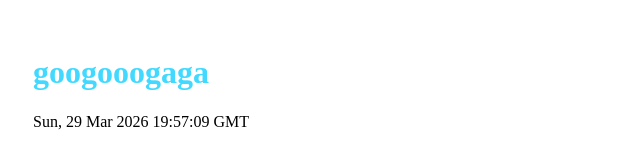
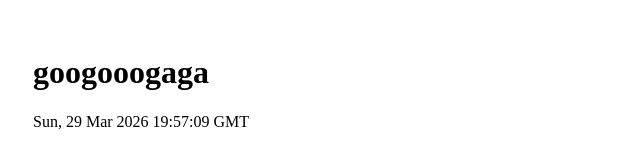
Before and after one commit to ggg-site/googoogaga, a plain HTML site: page index.html in a window 1280 px wide. Shown: the whole page, without its empty margins (0-640 px from the left). Drawn offline with Linux system fonts and the light colour scheme.

Commit message:
Update googoowebcss.css

```diff
--- a/googoowebcss.css
+++ b/googoowebcss.css
@@ -2,5 +2,5 @@ body{
   padding: 25px;
 }
 .title {
-	color: #41d9ff;
+	color: #000000;
 }
```
